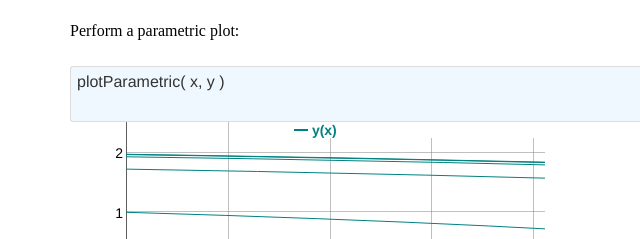
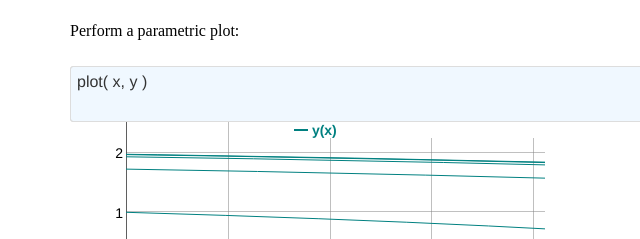
Before and after one commit to arun3688/OMWebbook, a plain HTML site: page static/Variables/VanDerPol.html in a window 1280 px wide. Shown: the part 740-979 px from the top of the page, 0-640 px from the left. Drawn offline with Linux system fonts and the light colour scheme; no server answers.

Commit message:
add plot command

```diff
--- a/static/Variables/VanDerPol.html
+++ b/static/Variables/VanDerPol.html
@@ -52,7 +52,7 @@ simulate(VanDerPol, startTime=0, stopTime=25 )
 </textarea>  <div id=check1div> </div> <br>
 <p style=" margin-top:0px; margin-bottom:0px; margin-left:0px; margin-right:0px; -qt-block-indent:0; text-indent:0px;"><span style=" font-family:'Times New Roman'; font-size:12pt; color:#000000;">Perform a parametric plot:</span></p><br>
 <textarea class="target" id=check2textarea>
-plotParametric( x, y )
+plot( x, y )
 </textarea>  <div id=check2div> </div> <br>
 <script type="text/javascript">
 g = new Dygraph(document.getElementById("check2div"),
```
